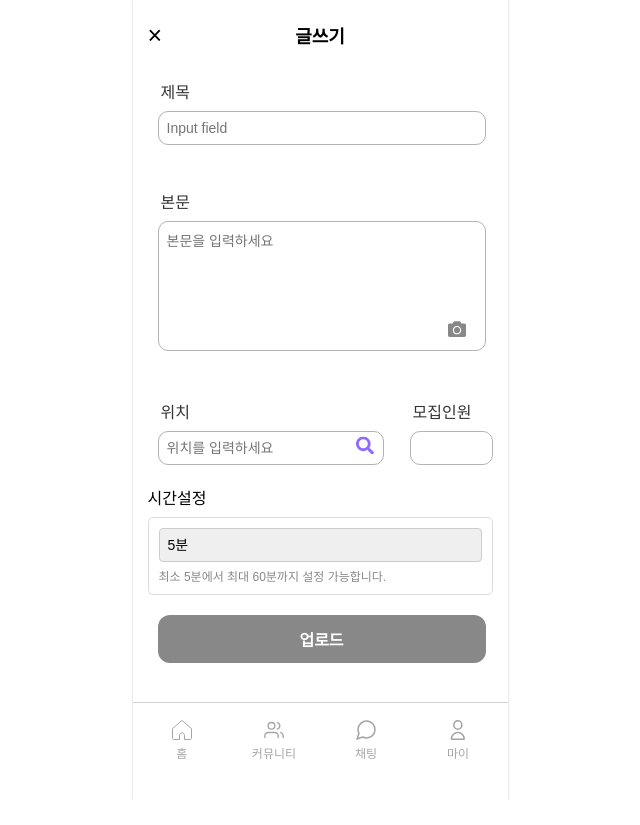
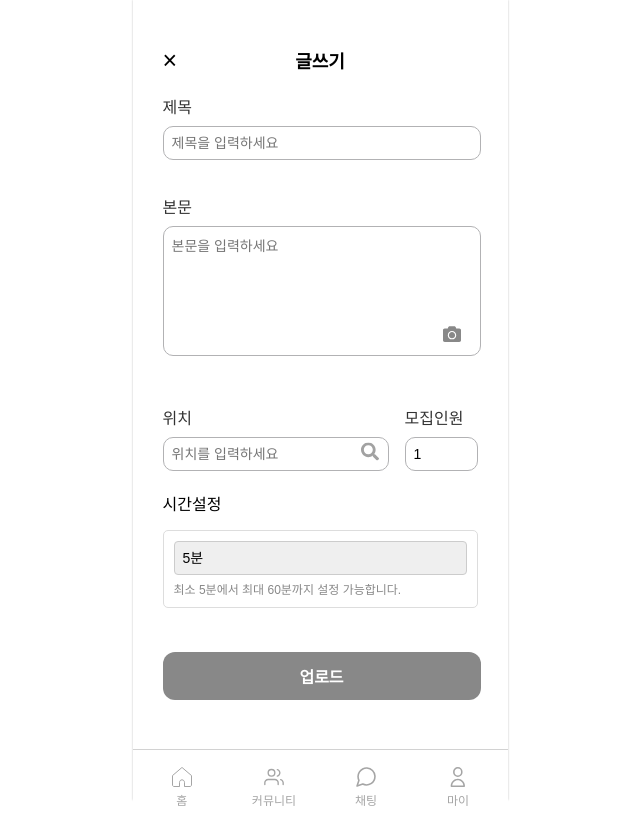
Before and after one commit to 2024-likelion-sswu/JoinUp_FE, a React (Create React App) app in the folder JoinUp_FE/fe/: page /lineup_plus in a window 1280 px wide. Shown: the whole page, without its empty margins (320-960 px from the left). Before the commit the page ends 800 px from the top, so only its background shows below. Built offline with nearby package versions, Linux system fonts and the light colour scheme; a web font is replaced by a local one.

Commit message:
fix home scss

```diff
--- a/JoinUp_FE/fe/src/assets/scss/section/Lineup/home.scss
+++ b/JoinUp_FE/fe/src/assets/scss/section/Lineup/home.scss
@@ -312,14 +312,33 @@
     }
 
     .taxi-section {
+
+        .go-to-button {
+            background-color: #F0F0F0;
+            color: 000000;
+            border: none;
+            padding: 5px 10px;
+            margin-left: 10px;
+            border-radius: 5px;
+            cursor: pointer;
+            font-size: 10px;
+          }
+
+
         h2 {
             font-size: 20px;
             margin-bottom: 15px;
+            margin-left: 5px;
+            font-weight: 600;
         }
 
         .taxi-list {
             list-style: none;
             padding: 0;
+            border-radius: 10px;
+            box-shadow: 0 2px 4px rgba(0, 0, 0, 0.1);
+
+
 
             .taxi-item {
                 display: flex;
@@ -328,7 +347,7 @@
                 background: #fff;
                 padding: 10px 15px;
                 border-radius: 10px;
-                box-shadow: 0 2px 4px rgba(0, 0, 0, 0.1);
+                border-bottom: 1px solid #21212114;
                 margin-bottom: 10px;
 
                 .heart-button {
@@ -351,7 +370,7 @@
                 span {
                     flex-grow: 1;
                     font-size: 14px;
-                    font-weight: bold;
+                    font-weight: 400;
                     margin-left: 10px;
                 }
 
--- a/JoinUp_FE/fe/src/assets/scss/section/Lineup/lineup_plus.scss
+++ b/JoinUp_FE/fe/src/assets/scss/section/Lineup/lineup_plus.scss
@@ -8,7 +8,6 @@
       align-items: center;
       font-size: 18px;
       font-weight: bold;
-      margin-bottom: 16px;
       margin-top: 10px;
       position: relative;
 
@@ -34,24 +33,22 @@
     .form {
       .form-group {
         position: relative;
-        margin-top: 44px;
-        margin-left: 10px;
-        width: 328px;
+        margin-top: 34px;
+        width: 318px;
 
 
         label {
           display: block;
           font-size: 16px;
           margin-bottom: 8px;
-          margin-left: 3px;
           color: #333;
+          margin-top: 11px;
         }
 
         input,
         textarea {
           width: 100%;
           padding: 8px;
-          padding-right: 40px; /* 아이콘을 위한 공간 */
           font-size: 14px;
           border: 1px solid #B2B2B4;
           border-radius: 10px;
@@ -66,7 +63,6 @@
         textarea {
           resize: none;
           height: 130px;
-          padding-right: 40px; /* 카메라 아이콘 공간 확보 */
         }
 
         .camera-icon {
@@ -92,7 +88,6 @@
 
           input {
             flex: 1;
-            padding-right: 40px; /* 돋보기 아이콘 공간 */
           }
 
           .search-button {
@@ -101,8 +96,12 @@
             top: 50%;
             transform: translateY(-50%);
             font-size: 18px;
-            color: #8F6CFF;
+            color: #a2a2a2;
             cursor: pointer;
+
+            &:hover{
+              color: #8F6CFF
+            }
           }
         }
 
@@ -114,7 +113,8 @@
         border: 1px solid #ddd;
         padding: 10px;
         border-radius: 5px;
-        margin-top: 8px;
+        margin-top: 15px;
+        cursor: pointer;
       }
 
       .time-select {
@@ -132,7 +132,7 @@
         margin: 0;
       }
       .upload-button {
-        width: 328px;
+        width: 318px;
         height: 48px;
         padding: 10px 16px;
         font-size: 16px;
@@ -142,9 +142,7 @@
         border: none;
         border-radius: 12px;
         cursor: pointer;
-        margin-left: 10px;
-        margin-top: 20px;
-        margin-bottom: 15px;
+        margin-top: 44px;
 
         &:hover {
           background: #8F6CFF;
--- a/JoinUp_FE/fe/src/pages/Lineup/Home.jsx
+++ b/JoinUp_FE/fe/src/pages/Lineup/Home.jsx
@@ -1,5 +1,5 @@
 import React, { useState, useEffect, useRef } from "react";
-import { useNavigate } from "react-router-dom";
+import { useNavigate,useLocation } from "react-router-dom";
 import axios from "axios";
 import "../../assets/scss/section/Lineup/home.scss";
 import { FaChevronRight, FaPlus, FaHeart, FaRegHeart } from "react-icons/fa";
@@ -14,6 +14,9 @@ const Home = ({ onClick }) => {
     const [joinedQueues, setJoinedQueues] = useState([]); // 참여한 줄서기
     const queueListRef = useRef(null);
     const navigate = useNavigate();
+    const location = useLocation();
+    const { stationName } = location.state || {};
+
 
     const userEmail = localStorage.getItem("userEmail");
 
@@ -207,7 +210,26 @@ const Home = ({ onClick }) => {
             console.error("줄서기 처리 중 오류 발생:", error);
         }
     };
+    useEffect(() => {
+        const fetchJoinedQueues = async () => {
+            try {
+                const token = localStorage.getItem("authToken");
+                const response = await axios.get("http://localhost:8080/recruit-posts/joined", {
+                    headers: {
+                        Authorization: `Bearer ${token}`,
+                    },
+                });
 
+                // 서버에서 현재 사용자가 참여 중인 줄서기 ID 목록 반환
+                const joinedQueueIds = response.data.data.map((item) => item.recruitPostId);
+                setJoinedQueues(joinedQueueIds); // 상태에 설정
+            } catch (error) {
+                console.error("참여 중인 줄서기 정보를 가져오는 중 오류 발생:", error);
+            }
+        };
+
+        fetchJoinedQueues();
+    }, []);
     // 택시 정류장 좋아요 처리
     const toggleLike = async (station) => {
         const token = localStorage.getItem("authToken");
@@ -252,6 +274,8 @@ const Home = ({ onClick }) => {
 
         setActivePage(currentPage);
     };
+
+
 
     return (
         <div className="home-container">
@@ -315,7 +339,7 @@ const Home = ({ onClick }) => {
                             </div>
                         ))
                     ) : (
-                        <p>줄서기 데이터가 없습니다.</p>
+                        <p>현재 줄서는 곳이 없습니다.</p>
                     )}
                 </div>
             </section>
@@ -333,6 +357,11 @@ const Home = ({ onClick }) => {
                                 )}
                             </button>
                             <span>{station.stationName}</span>
+                            <button
+                                className="go-to-button"
+                            >
+                                보러가기
+                            </button>
                         </li>
                     ))}
                 </ul>
--- a/JoinUp_FE/fe/src/pages/Lineup/Home_map.jsx
+++ b/JoinUp_FE/fe/src/pages/Lineup/Home_map.jsx
@@ -3,8 +3,9 @@ import "../../assets/scss/section/Lineup/home_map.scss";
 import { FaBell } from "react-icons/fa";
 import { RiSendPlaneLine } from "react-icons/ri";
 import Home from "./Home";
-import { useNavigate } from "react-router-dom";
+import { useNavigate} from "react-router-dom"; // 올바른 import
 import axios from "axios";
+import markerImageSrc from "../../assets/images/지도 마커.png";
 
 const HomeMap = () => {
   const [currentLocation, setCurrentLocation] = useState("서울 중심");
@@ -13,6 +14,7 @@ const HomeMap = () => {
   const navigate = useNavigate();
   const [overlays, setOverlays] = useState([]); // Store overlays for dynamic updates
   const [map, setMap] = useState(null);
+
 
   const fetchLikedStops = async () => {
     try {
@@ -240,12 +242,16 @@ const HomeMap = () => {
     overlays.forEach((overlay) => overlay.setMap(null));
     const newOverlays = [];
 
+    const imageSize = new window.kakao.maps.Size(24, 28); // 마커 크기 설정
+    const markerImage = new window.kakao.maps.MarkerImage(markerImageSrc, imageSize);
+
     positions.forEach((pos) => {
       const isLiked = likedPositions.some((item) => item.stationName === pos.title);
       const marker = new window.kakao.maps.Marker({
         map: map,
         position: pos.latlng,
         title: pos.title,
+        image: markerImage,
       });
 
       const customOverlay = new window.kakao.maps.CustomOverlay({
@@ -267,10 +273,12 @@ const HomeMap = () => {
     setOverlays(newOverlays);
   };
 
+
   const handleScrollBar = () => {
     setClickScrollBar(!clickScrollBar);
     fetchLikedStops();
   };
+
 
   return (
     <div className="home-map-container container">
--- a/JoinUp_FE/fe/src/pages/Lineup/Lineup_plus.jsx
+++ b/JoinUp_FE/fe/src/pages/Lineup/Lineup_plus.jsx
@@ -8,7 +8,7 @@ const LineupPlus = () => {
   const [title, setTitle] = useState("");
   const [content, setContent] = useState("");
   const [location, setLocation] = useState("");
-  const [members, setMembers] = useState("");
+  const [members, setMembers] = useState(1);
   const [time, setTime] = useState(5);
 
   const navigate = useNavigate();
@@ -53,6 +53,7 @@ const LineupPlus = () => {
   };
 
   return (
+    <div className="home-container">
       <div className="lineup-plus-container">
         <div className="header">
           <button className="close-button" onClick={handleClose}>×</button>
@@ -64,7 +65,7 @@ const LineupPlus = () => {
             <input
               type="text"
               id="title"
-            placeholder="Input field"
+              placeholder="제목을 입력하세요"
               value={title}
               onChange={(e) => setTitle(e.target.value)}
             />
@@ -129,6 +130,7 @@ const LineupPlus = () => {
           </button>
         </div>
       </div>
+    </div>
   );
 };
 
```
Also changed, not shown: JoinUp_FE/fe/src/assets/images/지도 마커.png (added). Lines whose indentation alone changed are shown as unchanged.
